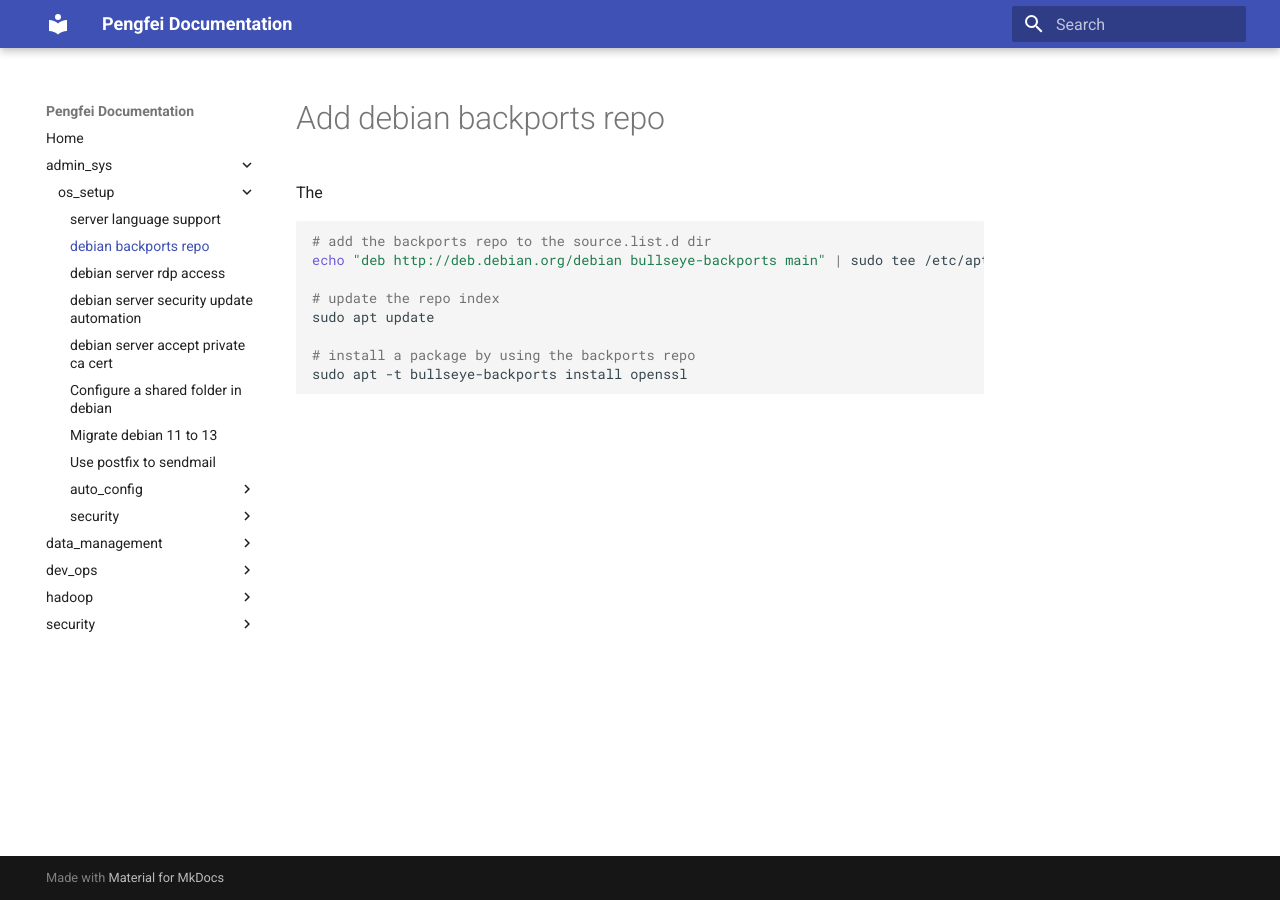
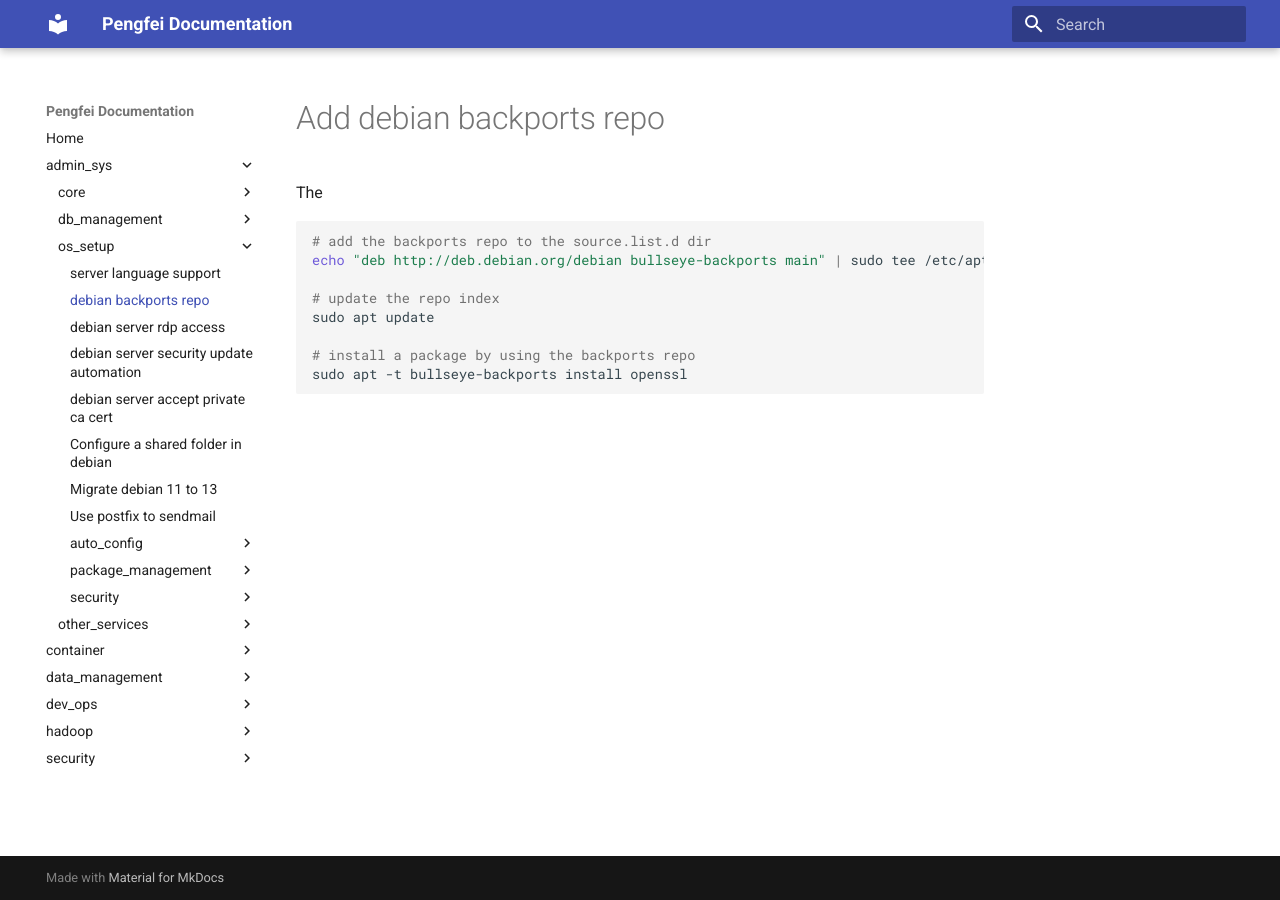
Before and after one commit to pengfei99/doc_center, an MkDocs documentation site: the page built from docs/adminsys/os_setup/02.Add_debian_backports_repo.md, in a window 1280 px wide. Built offline with MkDocs 1.6.1 and Material for MkDocs 9.7.7, drawn with Linux system fonts in a browser that asks for light colours; some of the changed lines change nothing that is shown.

Commit message:
update nav

```diff
--- a/mkdocs.yml
+++ b/mkdocs.yml
@@ -19,6 +19,14 @@ markdown_extensions:
 nav:
   - Home: index.md
   - admin_sys:
+      - core:
+          - systemd(serviced) in linux: adminsys/core/Systemd(serviced).md
+      - db_management:
+          - mariadb:
+              - installation: adminsys/db_management/mariadb/Installation.md
+              - configuration: adminsys/db_management/mariadb/Management.md
+          - postgres:
+              - installation: adminsys/db_management/postgres/Install_postgresql.md
       - os_setup:
           - server language support: adminsys/os_setup/01.Lang_support.md
           - debian backports repo: adminsys/os_setup/02.Add_debian_backports_repo.md
@@ -31,6 +39,9 @@ nav:
           - auto_config:
               - ansible:
                    - ansible roles: adminsys/os_setup/auto_config/ansible/ansible_roles.md
+          - package_management:
+              - install package via deb files: adminsys/os_setup/package_management/01.Install_deb_files.md
+              - use private package repo in debian: adminsys/os_setup/package_management/02.Use_private_repo_in_debian.md
           - security:
               - Summary: adminsys/os_setup/security/README.md
               - Configure_ssh_local_account: adminsys/os_setup/security/01.Configure_ssh_local_account.md
@@ -39,6 +50,49 @@ nav:
               - Configure_ssh_sssd_ad: adminsys/os_setup/security/04.Configure_ssh_pam_sssd_ad_en.md
               - Static_uid_gid_integration_in_sssd: adminsys/os_setup/security/05.Static_uid_gid_integration_in_sssd.md
               - Configure_ssh_sssd_kerberos_linux: adminsys/os_setup/security/06.Configure_ssh_sssd_kerberos_linux.md
+      - other_services:
+          - build_openssl_tool: adminsys/other_services/build_openssl_tool.md
+          - install_gitlab_ce: adminsys/other_services/install_gitlab_ce.md
+          - install_vscode_server: adminsys/other_services/install_vscode_server.md
+          - Nginx:
+              - Installation: adminsys/other_services/Nginx/01.Install_Nginx.md
+              - Enable_https_and_auto_redirect: adminsys/other_services/Nginx/02.Enable_https_resolution.md
+              - Use_nginx_as_load_balancer: adminsys/other_services/Nginx/03.Use_Nginx_as_Http_load_balancer.md
+  - container:
+      - Containerd:
+          - Introduction: container/Containerd/01.Introduction.md
+          - Installation: container/Containerd/02.Install_config_containerd.md
+      - Docker and Docker compose:
+          - Installation: container/Docker/01.Install_docker_dockerCompose.md
+          - Use docker: container/Docker/02.Use_docker.md
+          - Use docker compose: container/Docker/03.Use_docker_compose.md
+      - helm chart registry: container/Helm_chart_registry/01.Deploy_a_helm_chart_registry.md
+      - container image registry:
+          - harbor:
+              - Introduction: container/Image_registry/harbor/01.Introduction.md
+              - Harbor installation: container/Image_registry/harbor/02.Harbor_installation.md
+              - Harbor helm chart management: container/Image_registry/harbor/03.Harbor_helm_chart_management.md
+          - Configure container runtime to use private image registry: container/Image_registry/04.Use_private_image_registry.md
+      - k8s:
+          - deploy_k8s_with_kubeadm:
+              - Introduction of kubeadm: container/k8s/deploy_k8s_with_kubeadm/01.Introduction_of_Kubeadm.md
+              - Deploy k8s with kubeadm: container/k8s/deploy_k8s_with_kubeadm/02.Deploy_k8s_cluster_online.md
+              - Manage k8s with kubeadm: container/k8s/deploy_k8s_with_kubeadm/03.K8s_cluster_management.md
+              - Post installation config: container/k8s/deploy_k8s_with_kubeadm/04.Post_k8s_cluster_installation.md
+          - k8s_client_setup:
+              - Install kubectl and helm: container/k8s/k8s_client_setup/01.Install_kubectl_and_helm.md
+              - Introduction of helm: container/k8s/k8s_client_setup/02.Helm_introduction.md
+              - Configure helm client to use private repo: container/k8s/k8s_client_setup/03.Helm_use_private_repo.md
+          - k8s_security:
+              - k8s security best practices: container/k8s/k8s_security/01.K8s_security_best_practices.md
+              - k8s network security: container/k8s/k8s_security/06.k8s_security.md
+          - Introduction of k8s: container/k8s/01.Introduction.md
+          - Managing k8s certificate: container/k8s/04.Managing_k8s_certificate.md
+          - K8s_cluster_supervision: container/k8s/05.k8s_cluster_supervision.md
+          - Debug_deployed_app_in_k8s: container/k8s/Debug_application_in_cluster_k8s.md
+          - k8s_cluster_upgrade: container/k8s/k8s_cluster_upgrade.md
+
+
   - data_management:
       - Tuning: data_management/tuning.md
       - FAQ: data_management/faq.md
```
